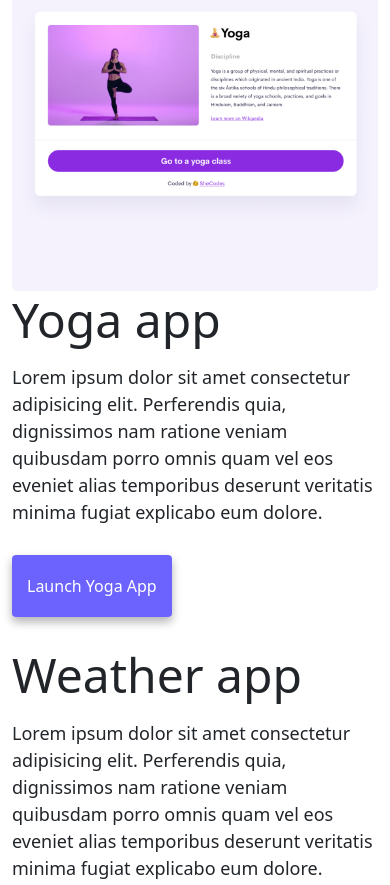
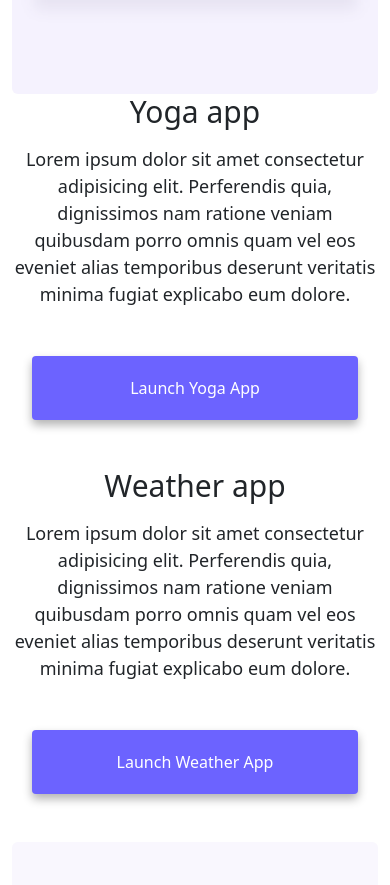
Before and after one commit to Teemah27/MeetFatimahOluwole, a website: page index.html in a window 390 px wide. Shown: the part 715-1600 px from the top of the page. Drawn offline with nearby package versions, Linux system fonts and the light colour scheme.

Commit message:
added media query in CSS and classes to target media query in index.html

```diff
--- a/index.html
+++ b/index.html
@@ -84,7 +84,7 @@
             explicabo eum dolore.
           </p>
           <div class="mt-5">
-            <a href="#" class="primary-link" title="yoga app"
+            <a href="#" class="primary-link app-link" title="yoga app"
               >Launch Yoga App</a
             >
           </div>
@@ -100,7 +100,7 @@
             explicabo eum dolore.
           </p>
           <div class="mb-5 mt-5">
-            <a href="#" class="primary-link" title="weather app"
+            <a href="#" class="primary-link app-link" title="weather app"
               >Launch Weather App</a
             >
           </div>
@@ -130,7 +130,7 @@
             explicabo eum dolore.
           </p>
           <div class="mt-5">
-            <a href="#" class="primary-link" title="yoghourt app"
+            <a href="#" class="primary-link app-link" title="yoghourt app"
               >Launch Yogurt App</a
             >
           </div>
--- a/style.css
+++ b/style.css
@@ -86,3 +86,23 @@ p {
 .email-link:hover {
   text-decoration: underline;
 }
+@media (max-width: 576px) {
+  h1 {
+    font-size: 46px;
+  }
+
+  h2 {
+    font-size: 30px;
+    text-align: center;
+  }
+
+  p {
+    text-align: center;
+  }
+
+  .app-link {
+    display: block;
+    text-align: center;
+    margin: 0 20px;
+  }
+}
```
